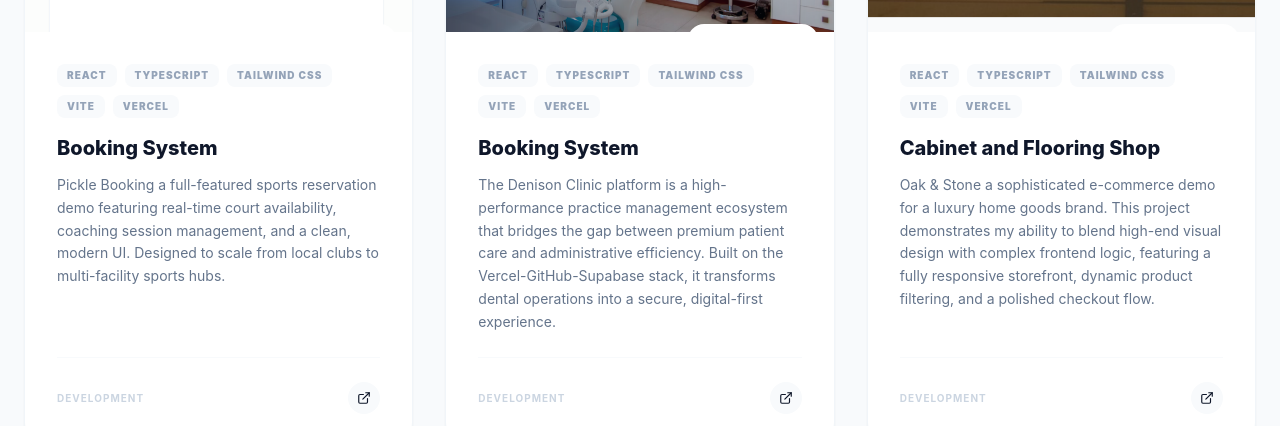
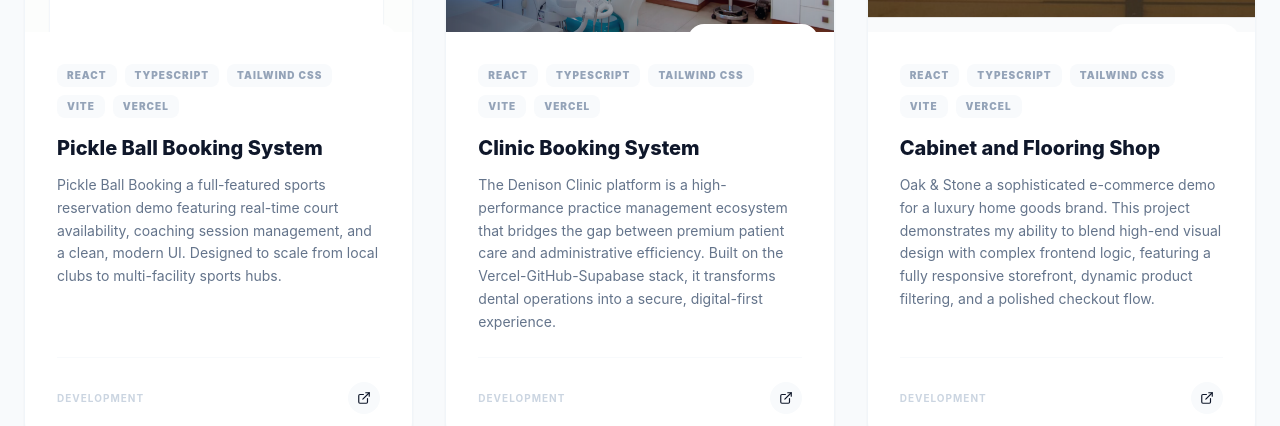
Before and after one commit to ricbarandog/my_portfolio, a React (Vite) app: page / in a window 1280 px wide. Shown: the part 4240-4666 px from the top of the page. Built offline with nearby package versions, Linux system fonts and the light colour scheme.

Commit message:
Update Portfolio.tsx

```diff
--- a/components/Portfolio.tsx
+++ b/components/Portfolio.tsx
@@ -5,16 +5,16 @@ import { ProjectLink } from '../services/types';
 const projects: ProjectLink[] = [
   // --- CODING PROJECTS ---
   {
-    title: "Booking System",
+    title: "Pickle Ball Booking System",
     category: "coding",
     url: "https://pickle-booking.vercel.app/",
     thumbnail: "/booking.png",
-    description: "Pickle Booking a full-featured sports reservation demo featuring real-time court availability, coaching session management, and a clean, modern UI. Designed to scale from local clubs to multi-facility sports hubs.",
+    description: "Pickle Ball Booking a full-featured sports reservation demo featuring real-time court availability, coaching session management, and a clean, modern UI. Designed to scale from local clubs to multi-facility sports hubs.",
     tags: ["React", "TypeScript", "Tailwind CSS", "Vite", "Vercel"]
   },
 
   {
-    title: "Booking System",
+    title: "Clinic Booking System",
     category: "coding",
     url: "https://denison-clinic.vercel.app/",
     thumbnail: "/clinic.png",
```
